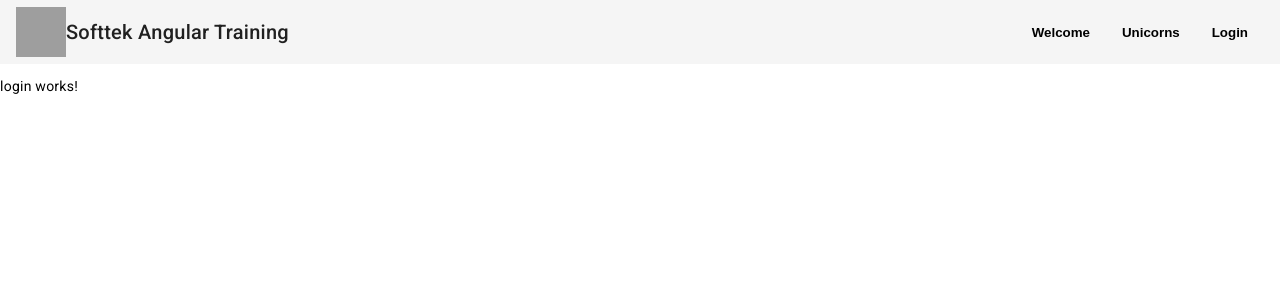
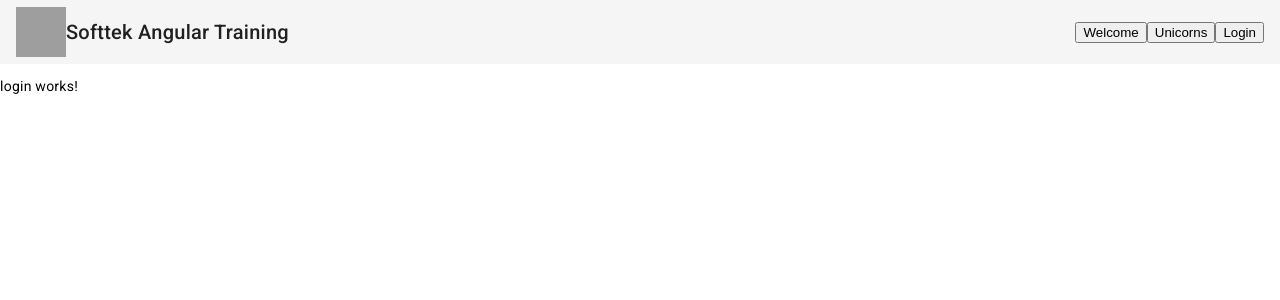
Before and after one commit to RMalancoSTK/WS1-Angular-RMAV3, an Angular app: page /login in a window 1280 px wide. Shown: the top 300 px of the page. Built offline with nearby package versions, Linux system fonts and the light colour scheme; grey boxes are pictures that could not be loaded.

Commit message:
se actualiza

```diff
--- a/src/app/app.component.css
+++ b/src/app/app.component.css
@@ -6,15 +6,3 @@
   margin: 8px;
   min-width: 64px;
 }
-
-button {
-  background-color: transparent;
-  color: black;
-  font-weight: bold;
-  border-radius: 4px;
-  padding: 8px 16px;
-  min-width: 64px;
-  border: none;
-  cursor: pointer;
-  outline: none;
-}
```
